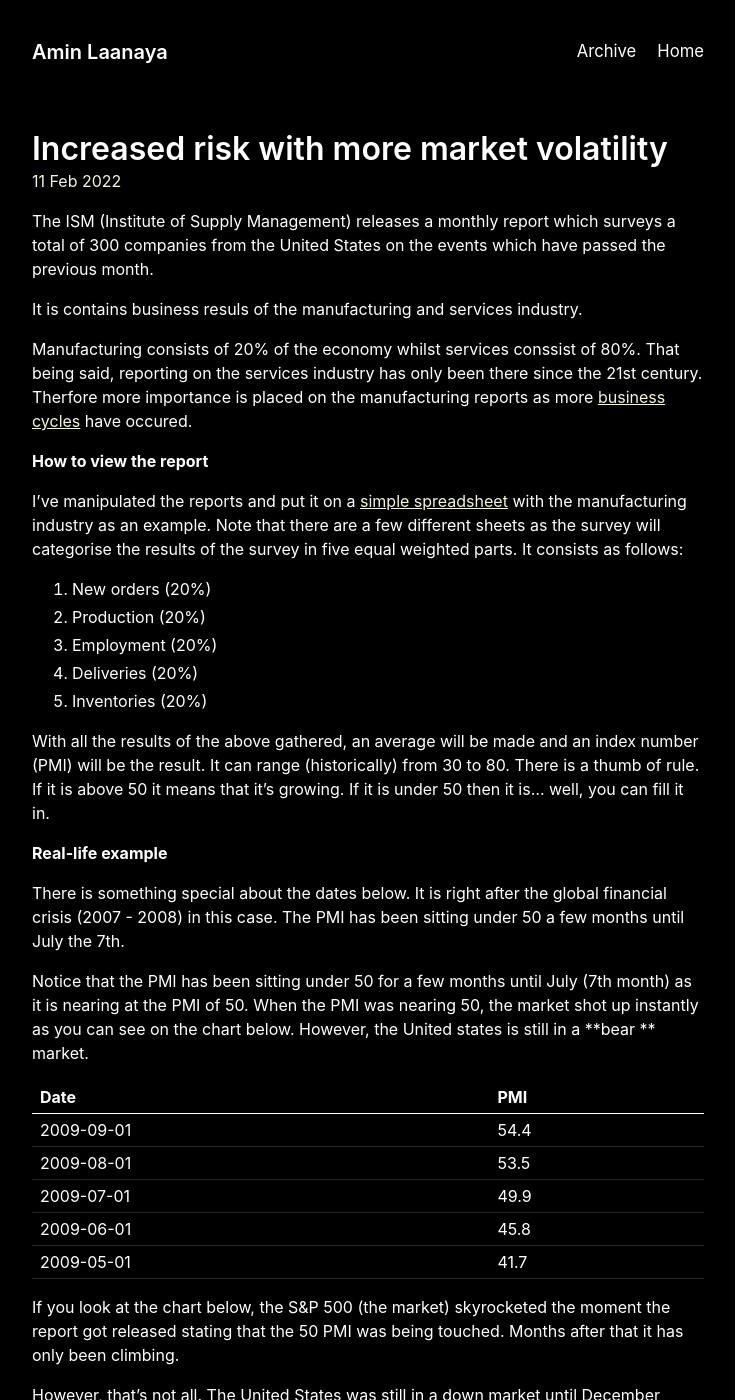
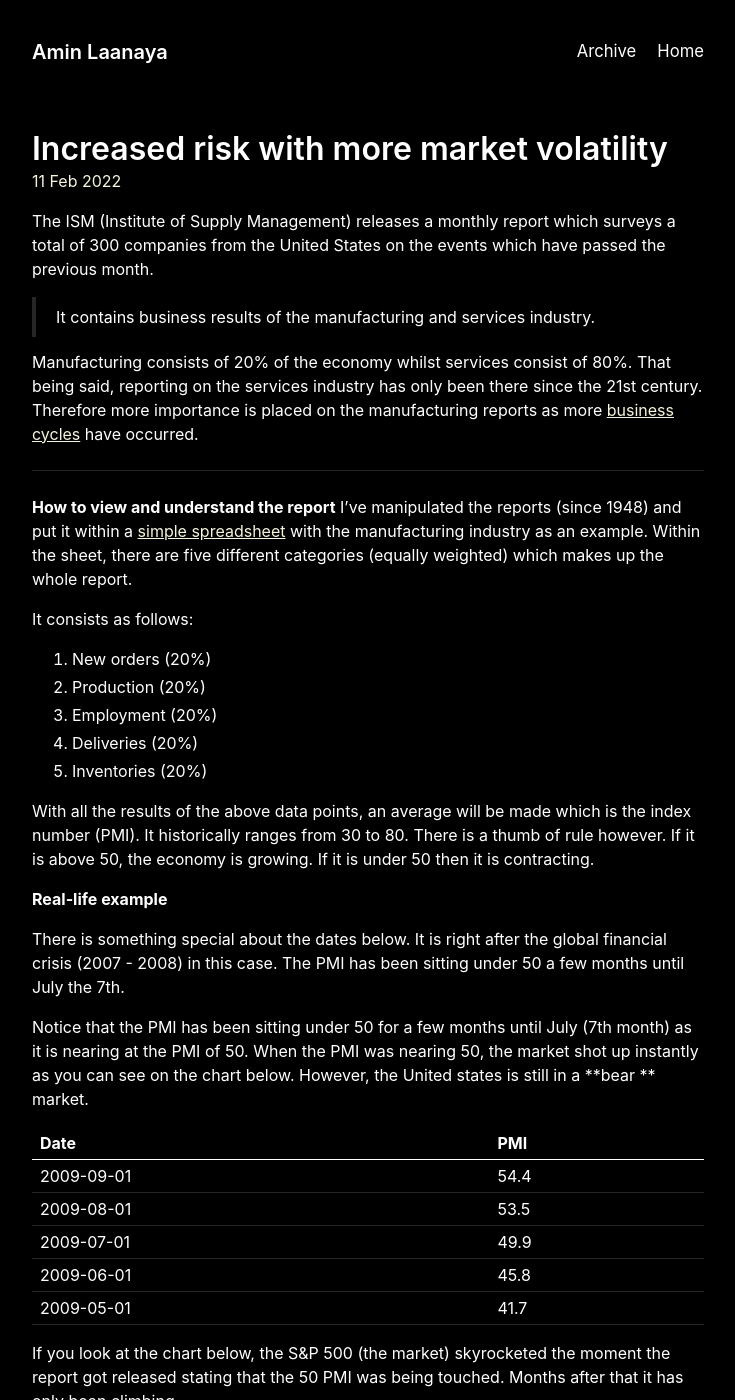
Before and after one commit to Bobcycle/Blog, a Jekyll site: the page built from _posts/2022-02-11-ISM-as-leading-indicator.md, in a window 1280 px wide and 1400 px high. Shown: the whole window, without its empty margins (272-1007 px from the left). Built offline with Jekyll 4.4.1, drawn with Linux system fonts in a browser that asks for light colours.

Commit message:
Update 2022-02-11-ISM-as-leading-indicator.md

```diff
--- a/_posts/2022-02-11-ISM-as-leading-indicator.md
+++ b/_posts/2022-02-11-ISM-as-leading-indicator.md
@@ -5,21 +5,23 @@ title: Increased risk with more market volatility
 
 The ISM (Institute of Supply Management) releases a monthly report which surveys a total of 300 companies from the United States on the events which have passed the previous month.
 
-It is contains business resuls of the manufacturing and services industry.
+> It contains business results of the manufacturing and services industry.
 
-Manufacturing consists of 20% of the economy whilst services conssist of 80%. That being said, reporting on the services industry has only been there since the 21st century. Therfore more importance is placed on the manufacturing reports as more [business cycles](https://www.investopedia.com/terms/b/businesscycle.asp) have occured.
+Manufacturing consists of 20% of the economy whilst services consist of 80%. That being said, reporting on the services industry has only been there since the 21st century. Therefore more importance is placed on the manufacturing reports as more [business cycles](https://www.investopedia.com/terms/b/businesscycle.asp) have occurred.
 
-**How to view the report**
+---
 
-I've manipulated the reports and put it on a [simple spreadsheet](https://docs.google.com/spreadsheets/d/1cuFB09d6S87P-UnRdO405_dQ-yTlAetvZx32BF-JmBA/edit?usp=sharing) with the manufacturing industry as an example. Note that there are a few different sheets as the survey will categorise the results of the survey in five equal weighted parts. It consists as follows:
+**How to view and understand the report**
+I've manipulated the reports (since 1948) and put it within a [simple spreadsheet](https://docs.google.com/spreadsheets/d/1cuFB09d6S87P-UnRdO405_dQ-yTlAetvZx32BF-JmBA/edit?usp=sharing) with the manufacturing industry as an example. Within the sheet, there are five different categories (equally weighted) which makes up the whole report.
 
+It consists as follows:
 1. New orders (20%)
 2. Production (20%)
 3. Employment (20%)
 4. Deliveries (20%)
 5. Inventories (20%)
 
-With all the results of the above gathered, an average will be made and an index number (PMI) will be the result. It can range (historically) from 30 to 80. There is a thumb of rule. If it is above 50 it means that it's growing. If it is under 50 then it is... well, you can fill it in.
+With all the results of the above data points, an average will be made which is the index number (PMI). It historically ranges from 30 to 80. There is a thumb of rule however. If it is above 50, the economy is growing. If it is under 50 then it is contracting.
 
 **Real-life example**
 
```
